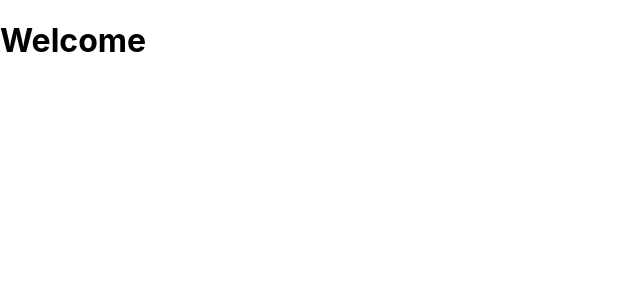
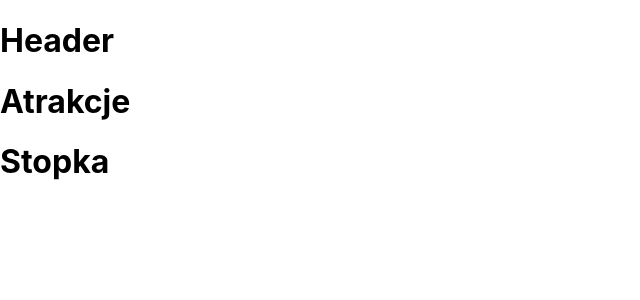
Before and after one commit to KamilFil/MegaK-front-projekt, a React (Create React App) app: page / in a window 1280 px wide. Shown: the top 300 px of the page, without its empty margins (0-640 px from the left). Built offline with nearby package versions, Linux system fonts and the light colour scheme.

Commit message:
Connect FE & BE types and create files & directory layout/component.

```diff
--- /dev/null
+++ b/config-overrides.js
@@ -0,0 +1,8 @@
+const {override} = require('customize-cra')
+const {aliasDangerous, configPaths} = require('react-app-rewire-alias/lib/aliasDangerous')
+
+module.exports = {
+    webpack: override(
+        aliasDangerous(configPaths('./tsconfig.paths.json'))
+    ),
+};
--- /dev/null
+++ b/src/components/layout/homepage/Attraction.tsx
@@ -0,0 +1,11 @@
+import React, {useState} from "react"
+
+
+export const Attraction = () => {
+    return (
+        <>
+            <h1>Atrakcje</h1>
+
+        </>
+    )
+}
--- /dev/null
+++ b/src/components/layout/homepage/Footer.tsx
@@ -0,0 +1,9 @@
+import React from "react";
+
+export const Footer = () => {
+    return (
+        <>
+            <h1>Stopka</h1>
+        </>
+    )
+}
--- /dev/null
+++ b/src/components/layout/homepage/Header.tsx
@@ -0,0 +1,10 @@
+import React from "react";
+
+
+export const Header = () => {
+    return (
+        <>
+        <h1>Header</h1>
+        </>
+    )
+}
--- a/src/homepage/Home.tsx
+++ /dev/null
@@ -1,8 +0,0 @@
-import React from "react"
-
-
-export const Home = () => {
-    return (
-        <h1>Welcome</h1>
-    )
-}
--- a/src/index.tsx
+++ b/src/index.tsx
@@ -3,7 +3,9 @@ import ReactDOM from 'react-dom/client';
 import './index.css';
 import App from './App';
 import reportWebVitals from './reportWebVitals';
-import {Home} from "./homepage/Home";
+import {Attraction} from "./components/layout/homepage/Attraction";
+import {Header} from "./components/layout/homepage/Header";
+import {Footer} from "./components/layout/homepage/Footer";
 
 const root = ReactDOM.createRoot(
   document.getElementById('root') as HTMLElement
@@ -11,7 +13,9 @@ const root = ReactDOM.createRoot(
 root.render(
   <React.StrictMode>
     {/*<App />*/}
-      <Home/>
+      <Header/>
+      <Attraction/>
+      <Footer/>
   </React.StrictMode>
 );
 
--- a/tsconfig.json
+++ b/tsconfig.json
@@ -1,4 +1,5 @@
 {
+  "extends": "./tsconfig.paths.json",
   "compilerOptions": {
     "target": "es5",
     "lib": [
```
Also changed, not shown: package.json (+7 -3 lines), tsconfig.paths.json (added, +10 -0 lines), 1 other file (tests, documents, lock files or other folders).
